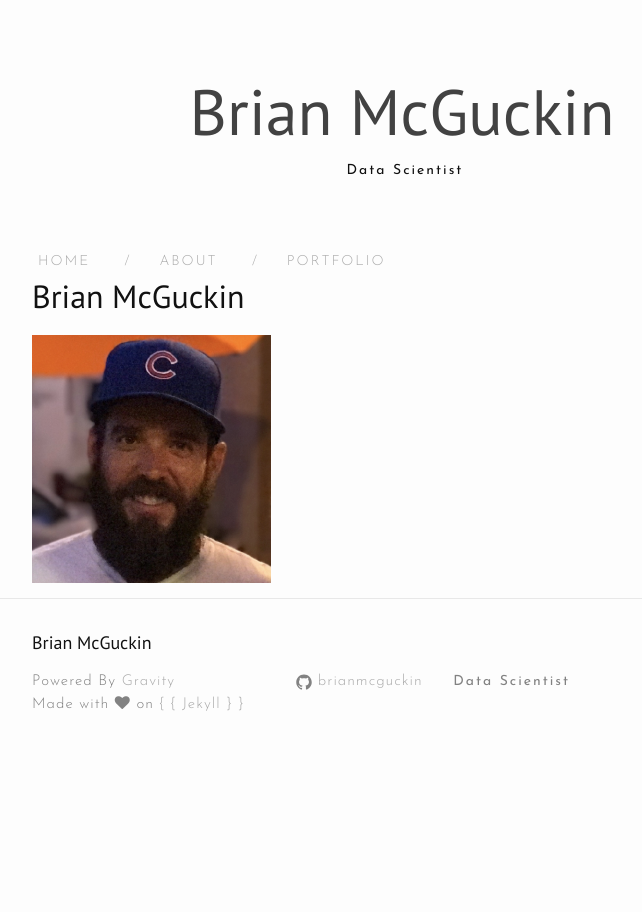
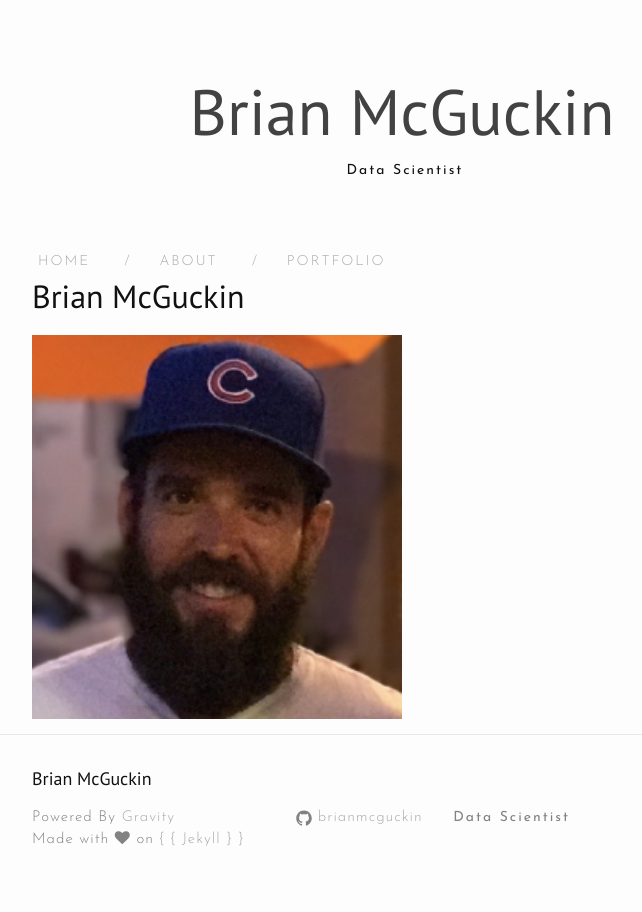
Before and after one commit to brianmcguckin/brianmcguckin.github.io, a Jekyll site: the page built from about.md, in a window 1280 px wide. Shown: the whole page, without its empty margins (238-880 px from the left). Built offline with Jekyll 4.4.1, drawn with Linux system fonts in a browser that asks for light colours; nearby versions of some CDN libraries.

Commit message:
change about image size

```diff
--- a/about.md
+++ b/about.md
@@ -5,4 +5,5 @@ permalink: /about/
 tagline: "Brian McGuckin: About"
 ---
 # Brian McGuckin
-![brian](https://raw.githubusercontent.com/brianmcguckin/brianmcguckin.github.io/master/images/brian.png 'Brian McGuckin')
+
+<img src="https://raw.githubusercontent.com/brianmcguckin/brianmcguckin.github.io/master/images/brian.png" width="50%">
```
